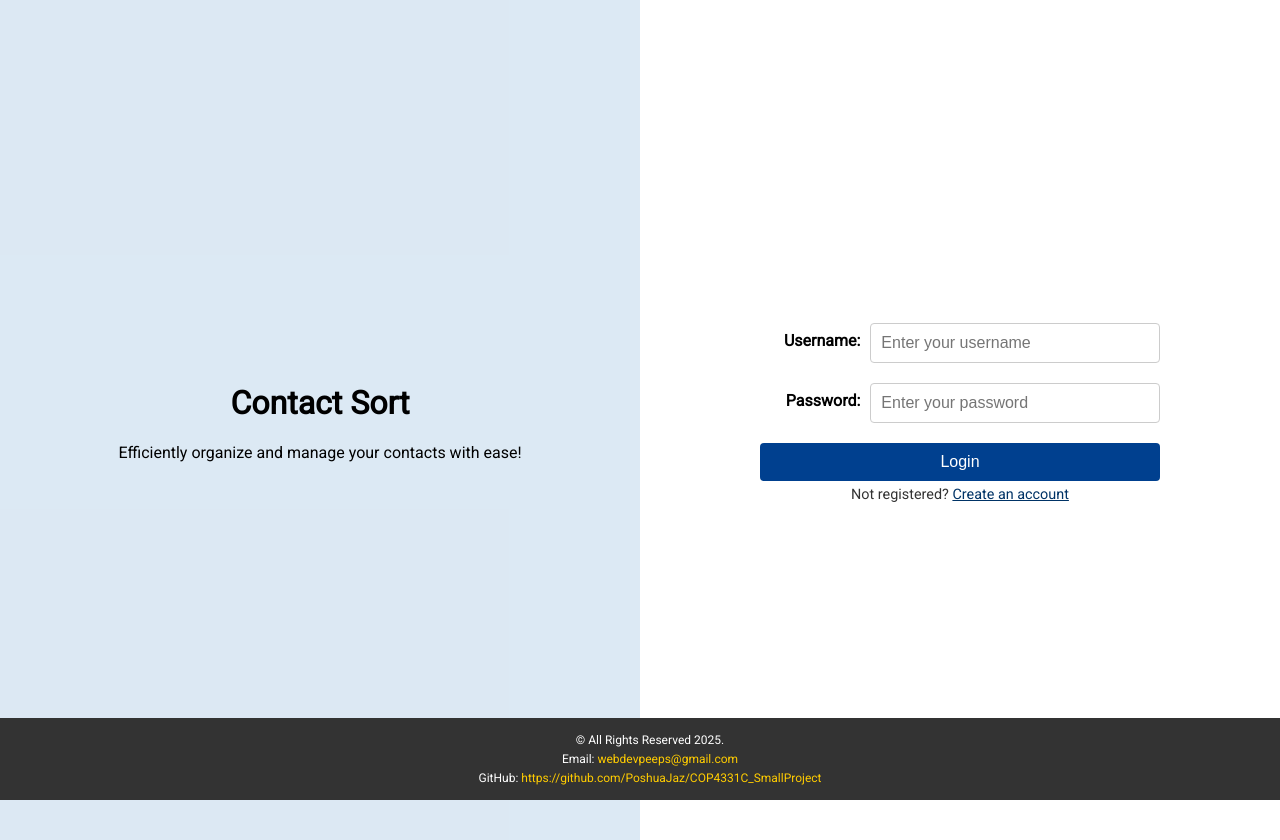
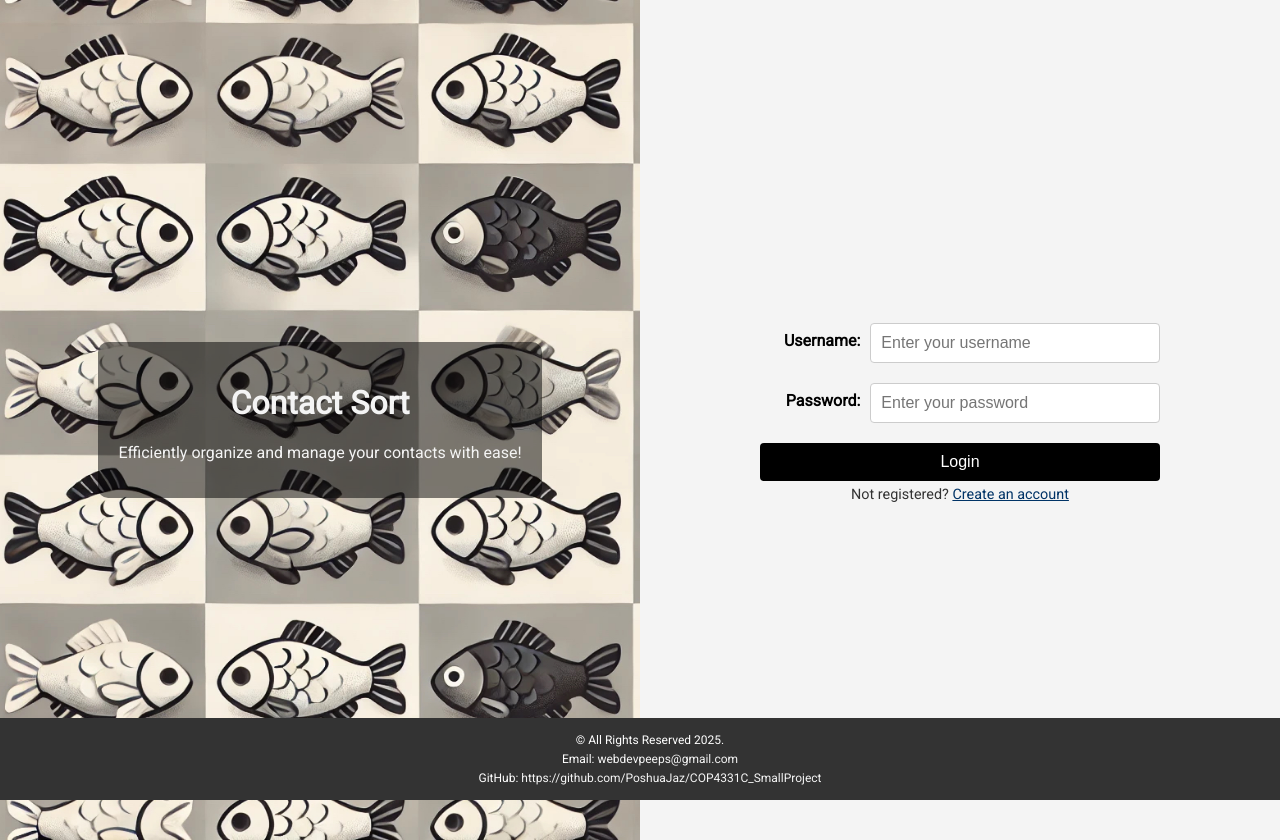
Before and after one commit to PoshuaJaz/COP4331C_SmallProject, a PHP site: page / in a window 1280 px wide. Run offline with PHP 8.4, Linux system fonts and the light colour scheme.

Commit message:
add favicon and img for back ground

```diff
--- a/css/styles.css
+++ b/css/styles.css
@@ -24,16 +24,20 @@ body {
 }
 
 .left-section {
-    background-color: #b6d2ec6e;
+    background: url('/images/fish.webp') no-repeat center center;
+    background-size: cover;
     text-align: center;
 }
 
 #aboutSection {
-    text-align: center;
+    background-color: rgba(0, 0, 0, 0.5);
+    color: #F4F4F4;
+    padding: 20px;
+    border-radius: 10px;
 }
 
 .right-section {
-    background-color: #ffffff;
+    background-color: #F4F4F4 ;
     text-align: center;
 }
 
@@ -41,7 +45,7 @@ body {
     width: 100%;
     max-width: 400px;
     padding: 20px;
-    background-color: #fff;
+    background-color: #F4F4F4;
 }
 
 #loginSection input, #registerSection input {
@@ -57,7 +61,7 @@ body {
     width: 100%;
     padding: 10px;
     font-size: 1rem;
-    background-color: #00408f;
+    background-color: #000000;
     color: #fff;
     border: none;
     border-radius: 4px;
@@ -135,7 +139,7 @@ footer p {
 }
 
 footer a {
-    color: #ffcc00;
+    color: whitesmoke;
     text-decoration: none;
     font-weight: normal;
 }
--- a/index.html
+++ b/index.html
@@ -8,6 +8,7 @@
     <title>Contact Sort</title>
     <script type="text/javascript" src="js/md5.js"></script>
     <script type="text/javascript" src="js/code.js"></script>
+    <link rel="icon" type="image/x-icon" href="/images/favicon.icd">
     <link href="https://fonts.googleapis.com/css?family=Ubuntu" rel="stylesheet">
     <link rel="stylesheet" type="text/css" href="css/styles.css">
 	<link href="https://fonts.googleapis.com/css2?family=Roboto:wght@400&display=swap" rel="stylesheet">
```
Also changed, not shown: other parts of css/styles.css (+17 -14 lines), images/background.png (deleted), images/banner.png (added), images/favicon.ico (added), images/fish.webp (added).
